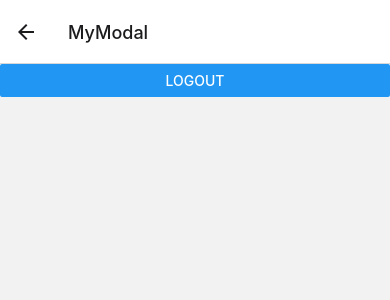
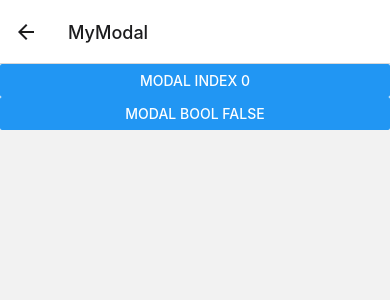
Before and after one commit to digit-ware/ReactNative-Basic-App, a React Native app in the folder BaseProject/: screen /MyModal in a window 390 px wide. Shown: the top 300 px of the page. Built offline with nearby package versions, Linux system fonts and the light colour scheme.

Commit message:
feat: hooks experiments

```diff
--- a/BaseProject/src/App.tsx
+++ b/BaseProject/src/App.tsx
@@ -16,6 +16,7 @@ import {Text} from 'react-native';
 import HomeScreen from './Screens/Home';
 import LoginScreen from './Screens/Login';
 import SettingsScreen from './Screens/Settings';
+import ModalScreen from './Screens/Modal';
 
 const Tab = createBottomTabNavigator();
 
@@ -50,7 +51,12 @@ const Stack = createStackNavigator();
 const MainStack = () => {
   return (
     <Stack.Navigator>
-      <Stack.Group>
+      <Stack.Group
+        screenOptions={{
+          headerStyle: {
+            backgroundColor: 'rgb(197, 43, 123)',
+          },
+        }}>
         <Stack.Screen name="Login" component={LoginScreen} />
         <Stack.Screen
           name="HomeTabNavigator"
@@ -60,8 +66,8 @@ const MainStack = () => {
           }}
         />
       </Stack.Group>
-      <Stack.Group screenOptions={{presentation: 'modal'}}>
-        <Stack.Screen name="MyModal" component={SettingsScreen} />
+      <Stack.Group>
+        <Stack.Screen name="MyModal" component={ModalScreen} />
       </Stack.Group>
     </Stack.Navigator>
   );
--- a/BaseProject/src/Screens/Home/Home.tsx
+++ b/BaseProject/src/Screens/Home/Home.tsx
@@ -17,6 +17,7 @@ import {
   Text,
   View,
 } from 'react-native';
+import {ModalScreenRouteParams} from '../Modal';
 
 import {statusBar, styles} from './styles';
 
@@ -26,7 +27,10 @@ interface Props {
 
 export const HomeScreen = ({navigation}: Props) => {
   const presentAModal = useCallback(() => {
-    navigation.navigate('MyModal');
+    const params: ModalScreenRouteParams = {
+      modalIndex: 0,
+    };
+    navigation.navigate('MyModal', params);
   }, [navigation]);
 
   return (
--- a/BaseProject/src/Screens/Login/Login.tsx
+++ b/BaseProject/src/Screens/Login/Login.tsx
@@ -8,7 +8,7 @@
  * @format
  */
 
-import React from 'react';
+import React, {useState} from 'react';
 import {
   Button,
   SafeAreaView,
@@ -31,27 +31,32 @@ interface Props {
 }
 
 const validationSchema = yup.object().shape({
-  username: yup.string().required('Required'),
+  username: yup.string().required('Required field'),
   password: yup.string().min(8, 'At least 8 characters').required('Required'),
 });
 
 export const LoginScreen = ({navigation}: Props) => {
-  const {
-    control,
-    handleSubmit,
-    formState: {errors},
-  } = useForm({
+  const useFormValue = useForm({
     resolver: yupResolver(validationSchema),
     defaultValues: {
       username: '',
       password: '',
     },
   });
-  const onSubmit = (data: any) => {
+
+  const {
+    control,
+    handleSubmit,
+    formState: {errors},
+  } = useFormValue;
+
+  const onSubmit = async (data: any) => {
     console.log(data);
     navigation.navigate('HomeTabNavigator');
   };
-  console.log(errors);
+  const handleFormSubmit = handleSubmit(onSubmit);
+
+  console.log('errors', errors);
 
   return (
     <SafeAreaView style={styles.backgroundStyle}>
@@ -108,7 +113,7 @@ export const LoginScreen = ({navigation}: Props) => {
             <Text>{errors.password?.message}</Text>
             <View style={styles.spacer} />
 
-            <Button title="Submit" onPress={handleSubmit(onSubmit)} />
+            <Button title="Submit" onPress={handleFormSubmit} />
           </View>
         </View>
       </ScrollView>
--- /dev/null
+++ b/BaseProject/src/Screens/Modal/Modal.tsx
@@ -0,0 +1,80 @@
+/**
+ * Sample React Native App
+ * https://github.com/facebook/react-native
+ *
+ * Generated with the TypeScript template
+ * https://github.com/react-native-community/react-native-template-typescript
+ *
+ * @format
+ */
+
+import React, {useCallback, useEffect, useState} from 'react';
+import {Button, SafeAreaView, ScrollView, StatusBar, View} from 'react-native';
+
+import {statusBar, styles} from './styles';
+
+export interface ModalScreenRouteParams {
+  modalIndex: number;
+}
+
+interface Props {
+  navigation: any;
+  route: {
+    params?: ModalScreenRouteParams;
+  };
+}
+
+const _MemoButtonIndex = (props: any) => {
+  console.log('_MemoButtonIndex');
+  return <Button {...props} />;
+};
+export const MemoButtonIndex = React.memo(_MemoButtonIndex);
+
+const _MemoButtonBool = (props: any) => {
+  console.log('_MemoButtonBool');
+  return <Button {...props} />;
+};
+const MemoButtonBool = React.memo(_MemoButtonBool);
+
+
+
+export const ModalScreen = ({navigation, route}: Props) => {
+  const modalIndex = route?.params?.modalIndex ?? 0;
+  console.log(modalIndex);
+
+  const [stateIndex, setStateIndex] = useState<number>(0);
+  const [stateBool, setStateBool] = useState<boolean>(false);
+
+  const onModalIndexPress = useCallback(() => {
+    setStateIndex(stateIndex + 1);
+  }, [stateIndex]);
+
+  const onModalBoolPress = () => {
+    setStateBool(!stateBool);
+  };
+
+  return (
+    <SafeAreaView style={styles.backgroundStyle}>
+      <StatusBar
+        barStyle={statusBar.barStyle}
+        backgroundColor={statusBar.backgroundColor}
+      />
+      <ScrollView
+        contentInsetAdjustmentBehavior="automatic"
+        style={styles.backgroundStyle}>
+        <View style={styles.body}>
+          <View style={styles.body}>
+            <MemoButtonIndex
+              title={`Modal Index ${stateIndex}`}
+              onPress={onModalIndexPress}
+            />
+            <MemoButtonBool
+              title={`Modal Bool ${JSON.stringify(stateBool)}`}
+              onPress={onModalBoolPress}
+            />
+          </View>
+        </View>
+      </ScrollView>
+    </SafeAreaView>
+  );
+};
--- /dev/null
+++ b/BaseProject/src/Screens/Modal/index.ts
@@ -0,0 +1,2 @@
+export {ModalScreen as default} from './Modal';
+export type {ModalScreenRouteParams} from './Modal';
--- /dev/null
+++ b/BaseProject/src/Screens/Modal/styles.ts
@@ -0,0 +1,16 @@
+import {StatusBarStyle, StyleSheet, ViewStyle} from 'react-native';
+import {Colors} from 'react-native/Libraries/NewAppScreen';
+
+export const statusBar = {
+  barStyle: 'dark-content' as StatusBarStyle,
+  backgroundColor: Colors.lighter,
+};
+
+export const styles = StyleSheet.create({
+  backgroundStyle: {
+    backgroundColor: Colors.lighter,
+  } as ViewStyle,
+  body: {
+    backgroundColor: '#FFFFFF',
+  } as ViewStyle,
+});
```
